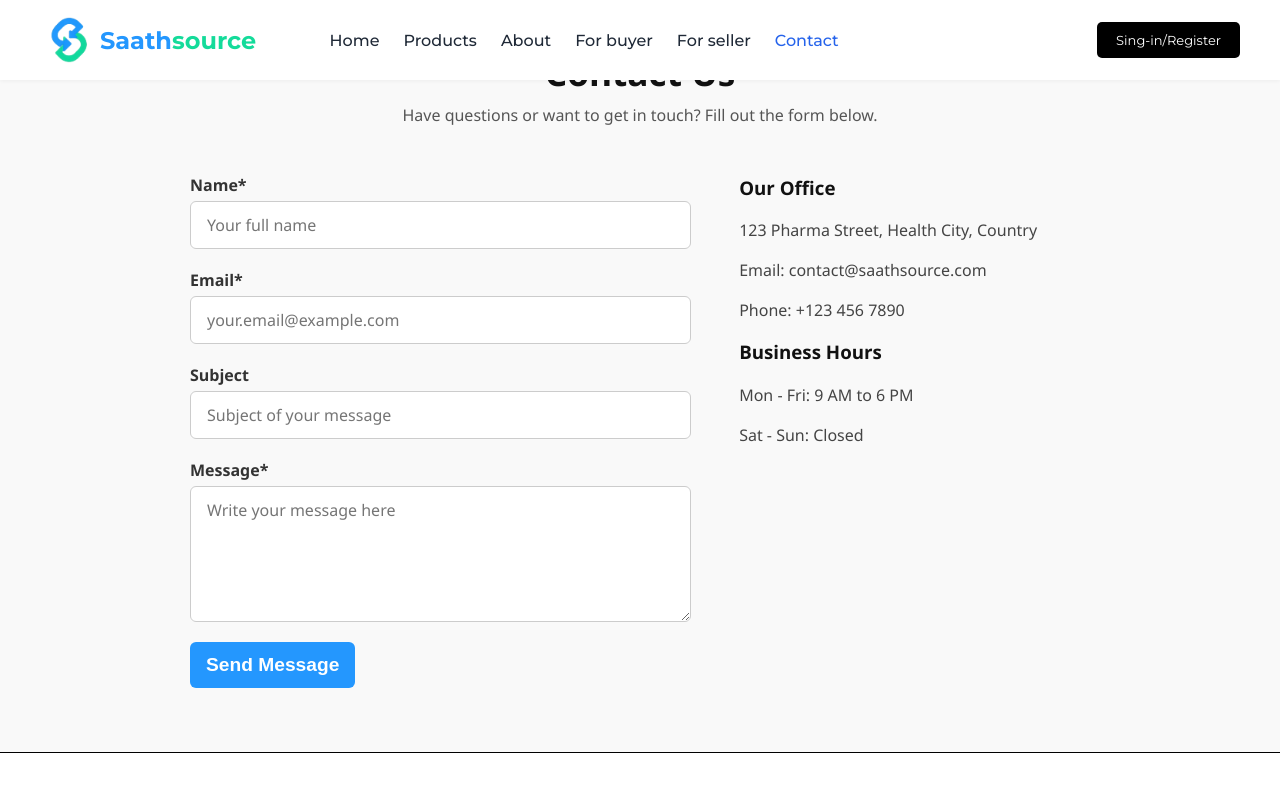
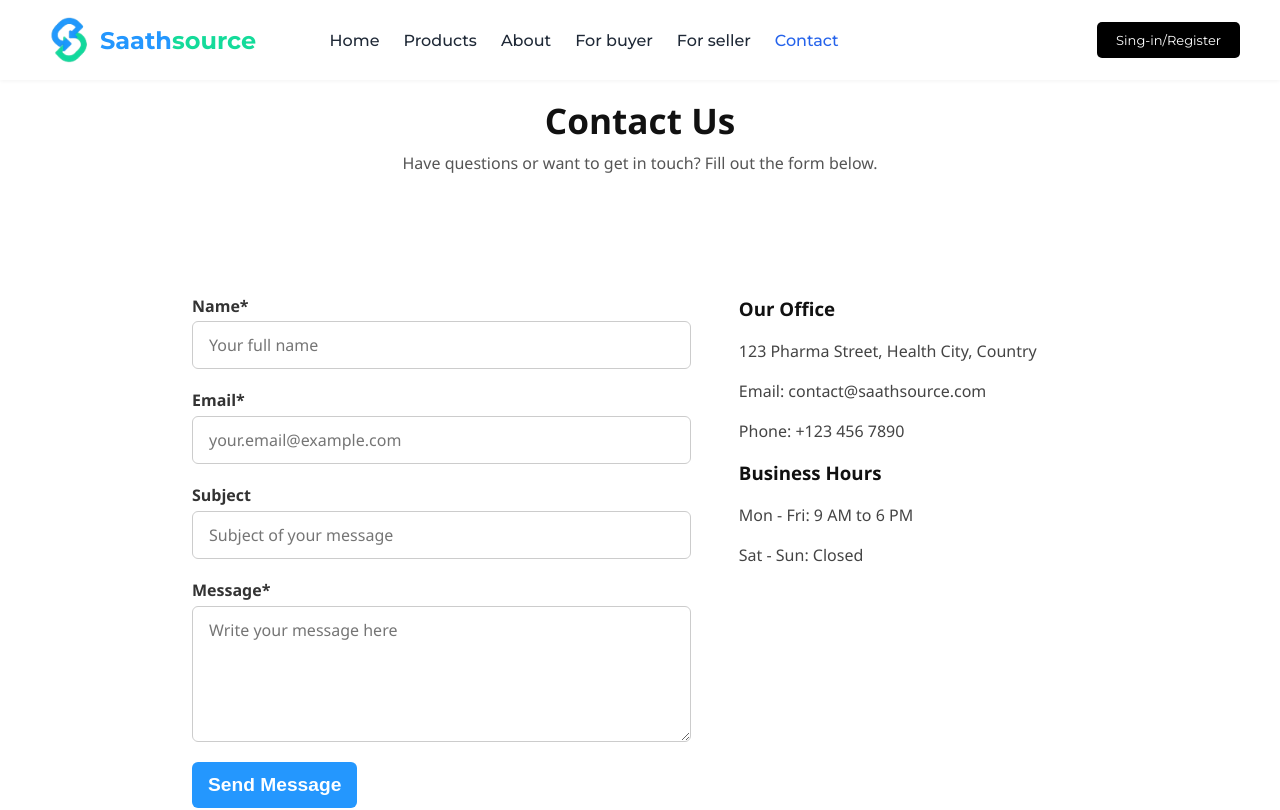
Before and after one commit to Sarbaj/Pharmotsav, a React (Vite) app in the folder frontend/: page /contact in a window 1280 px wide. Shown: the top 810 px of the page. Built offline with nearby package versions, Linux system fonts and the light colour scheme.

Commit message:
broken css push

```diff
--- a/frontend/src/CSS/Contact.css
+++ b/frontend/src/CSS/Contact.css
@@ -1,6 +1,13 @@
 .contact-section {
-  padding: 3rem 1rem;
-  background: #f9f9f9;
+  margin-top: 6rem;
+
+  width: 100vw;
+  min-height: 100vh;
+  display: flex;
+  flex-direction: column;
+  align-items: center;
+  justify-content: center;
+
   color: #111;
   font-family: "Segoe UI", Tahoma, Geneva, Verdana, sans-serif;
 }
@@ -25,6 +32,7 @@
 }
 
 .contact-content {
+  width: 70vw;
   display: flex;
   gap: 3rem;
   max-width: 900px;
--- a/frontend/src/CSS/Seller.css
+++ b/frontend/src/CSS/Seller.css
@@ -18,7 +18,7 @@
   display: flex;
   align-items: center;
   justify-content: space-between;
-  padding: 3rem 5rem;
+  padding: 10rem 5rem;
   background: linear-gradient(to bottom, #e6f7f9, #ffffff);
 }
 
@@ -55,7 +55,7 @@
 }
 
 .Seller_button_start:hover {
-  background-color:#026d58;
+  background-color: #026d58;
   transform: scale(1.05);
 }
 
```
